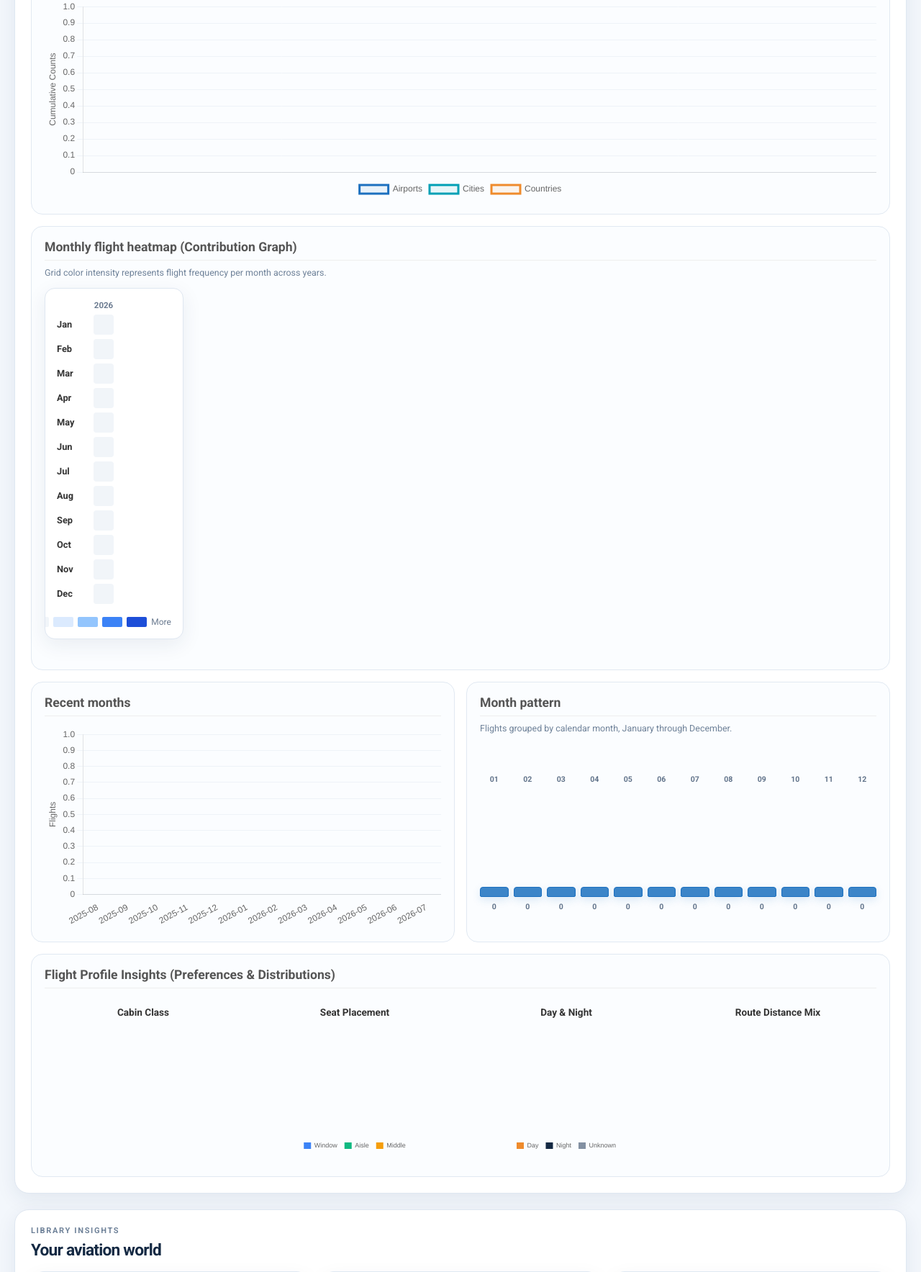
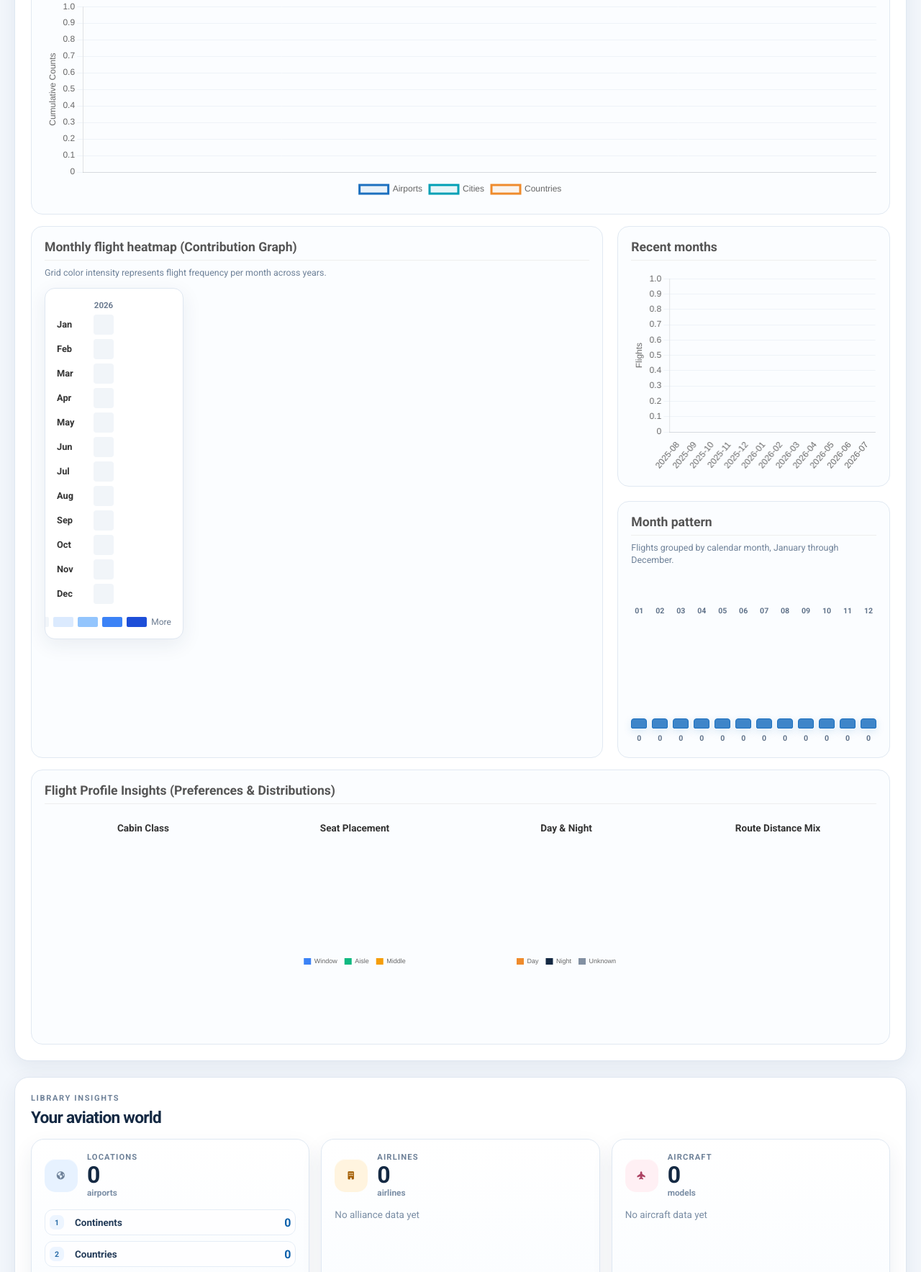
Before and after one commit to Yongxue-Chen/everfly, a Flask app: page /profile in a window 1280 px wide. Shown: the part 1776-3543 px from the top of the page at 72% size. Run offline with Flask 3, Linux system fonts and the light colour scheme; the visitor is signed in with stand-in values (Sample User, id 1); data that the repository does not hold is empty; a map, chart or similar area stays blank; parts of the project's set-up code (start-up, migrations or seed data) failed here and were passed over; some libraries are stand-ins or nearby versions.

Commit message:
feat: optimize profile page layout - heatmap row, donut sizes, remove duplicate airports

```diff
--- a/static/css/style.css
+++ b/static/css/style.css
@@ -1515,6 +1515,33 @@ tr:hover { background: #f5f9ff; }
     grid-column: 1 / -1;
 }
 
+/* Heatmap row layout */
+.journey-heatmap-row {
+    display: flex;
+    gap: 20px;
+    grid-column: 1 / -1;
+}
+
+.journey-heatmap-row > .journey-chart-card:first-child {
+    flex: 2;
+    min-width: 0;
+    overflow-x: auto;
+}
+
+.journey-heatmap-side {
+    flex: 1;
+    display: flex;
+    flex-direction: column;
+    gap: 20px;
+    min-width: 0;
+}
+
+@media (max-width: 768px) {
+    .journey-heatmap-row {
+        flex-direction: column;
+    }
+}
+
 .journey-chart-box {
     position: relative;
     height: 280px;
@@ -2385,6 +2412,7 @@ th[onclick] {
     align-items: center;
     flex: 1;
     min-width: 0;
+    min-height: 280px;
 }
 
 .donut-chart-title {
```
Also changed, not shown: static/js/app.js.
